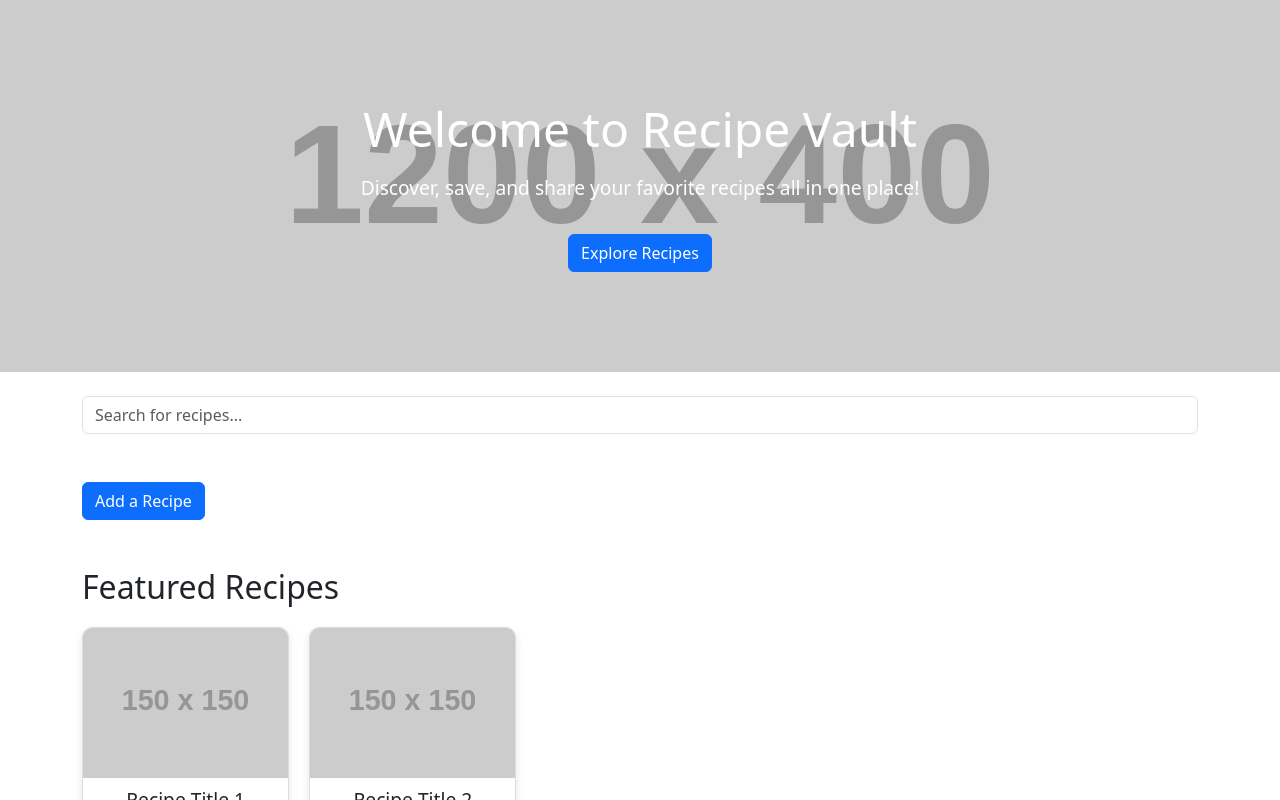
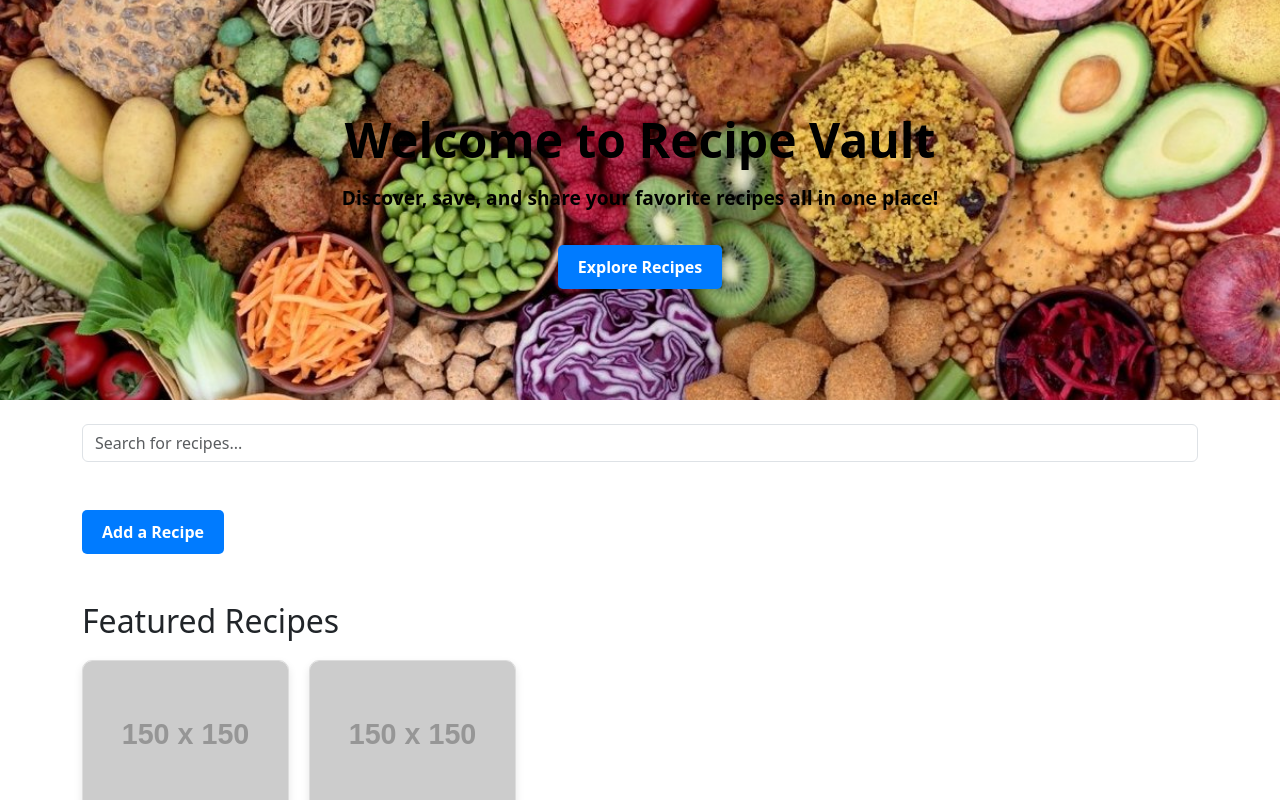
Before and after one commit to michaelferry25/RecipeVault, a React (Create React App) app: page / in a window 1280 px wide. Shown: the top 800 px of the page. Built offline with nearby package versions, Linux system fonts and the light colour scheme.

Commit message:
Added more design and iamges to the home page

```diff
--- a/src/pages/HomePage/HomePage.css
+++ b/src/pages/HomePage/HomePage.css
@@ -1,19 +1,44 @@
 .hero-section {
-    background: url("https://via.placeholder.com/1200x400") no-repeat center center;
-    background-size: cover;
-    color: white;
+    position: relative; /* Allows for absolutely positioned elements inside */
+    background: url("/public/images/foodBanner.jpg") no-repeat center center; /* Set the image as background */
+    background-size: cover; /* Ensures the image covers the entire section */
+    height: 400px; /* Adjust the height as needed */
+    display: flex; /* Use flexbox for centering the overlay */
+    justify-content: center;
+    align-items: center;
     text-align: center;
-    padding: 100px 20px;
   }
 
-  .hero-section .hero-text h1 {
+  .hero-overlay {
+    position: relative; /* Ensures the text sits above the background */
+    color: black; /* Text color */
+    padding: 20px;
+  }
+
+  .hero-overlay h1 {
     font-size: 3rem;
+    font-weight: bold;
     margin-bottom: 1rem;
   }
 
-  .hero-section .hero-text p {
+  .hero-overlay p {
     font-size: 1.2rem;
+    font-weight: bold;
     margin-bottom: 2rem;
+  }
+
+  .btn-primary {
+    background-color: #007bff;
+    border: none;
+    border-radius: 5px;
+    padding: 10px 20px;
+    font-size: 1rem;
+    font-weight: bold;
+    transition: background-color 0.3s ease;
+  }
+
+  .btn-primary:hover {
+    background-color: #0056b3;
   }
 
   .recipe-grid {
--- a/src/pages/HomePage/Homepage.js
+++ b/src/pages/HomePage/Homepage.js
@@ -7,7 +7,7 @@ const HomePage = () => {
     <div className="homepage">
       {/* Hero Section */}
       <header className="hero-section">
-        <div className="hero-text">
+        <div className="hero-overlay">
           <h1>Welcome to Recipe Vault</h1>
           <p>Discover, save, and share your favorite recipes all in one place!</p>
           <Link to="/recipes" className="btn btn-primary">
--- a/src/pages/Recipes/Recipes.js
+++ b/src/pages/Recipes/Recipes.js
@@ -1,49 +1,60 @@
 import React, { useState, useEffect } from "react";
 import axios from "axios";
+import { Link } from "react-router-dom";
 
-export default function Recipes() {
+const Recipes = () => {
   const [recipes, setRecipes] = useState([]);
+  const [loading, setLoading] = useState(true);
   const [error, setError] = useState(null);
 
-    // Fetch all recipes from the API when the component mounts
+  // Fetch recipes from the backend
   useEffect(() => {
     const fetchRecipes = async () => {
       try {
         const response = await axios.get("http://localhost:4000/api/recipes");
         setRecipes(response.data);
+        setLoading(false);
       } catch (err) {
-                setError("Failed to fetch recipes");
-                console.error(err);
+        console.error("Error fetching recipes:", err);
+        setError("Failed to fetch recipes. Please try again later.");
+        setLoading(false);
       }
     };
 
     fetchRecipes();
   }, []);
 
+  // Handle loading and error states
+  if (loading) return <p>Loading recipes...</p>;
+  if (error) return <p>{error}</p>;
+
   return (
-        <div>
+    <div className="container my-5">
       <h1>Recipes</h1>
-            {error && <p>{error}</p>}
-            <div className="recipe-list">
-                {recipes.length === 0 ? (
-                    <p>No recipes found</p>
-                ) : (
-                    recipes.map((recipe) => (
-                        <div key={recipe._id} className="recipe-card">
-                            <h2>{recipe.title}</h2>
-                            <p><strong>Cuisine:</strong> {recipe.cuisine}</p>
-                            <p><strong>Prep Time:</strong> {recipe.prepTime} minutes</p>
-                            <p><strong>Ingredients:</strong></p>
-                            <ul>
-                                {recipe.ingredients.map((ingredient, index) => (
-                                    <li key={index}>{ingredient}</li>
+      <div className="row">
+        {recipes.map((recipe) => (
+          <div key={recipe._id} className="col-md-4 mb-4">
+            <div className="card">
+              <img
+                src={recipe.image || "https://via.placeholder.com/150"}
+                alt={recipe.title}
+                className="card-img-top"
+              />
+              <div className="card-body">
+                <h5 className="card-title">{recipe.title}</h5>
+                <p className="card-text">
+                  {recipe.instructions.substring(0, 100)}...
+                </p>
+                <Link to={`/recipe/${recipe._id}`} className="btn btn-primary">
+                  View Recipe
+                </Link>
+              </div>
+            </div>
+          </div>
         ))}
-                            </ul>
-                            <p><strong>Instructions:</strong> {recipe.instructions}</p>
-                        </div>
-                    ))
-                )}
       </div>
     </div>
   );
-}
+};
+
+export default Recipes;
```
Also changed, not shown: public/images/foodBanner.jpg (added). Lines whose indentation alone changed are shown as unchanged.
